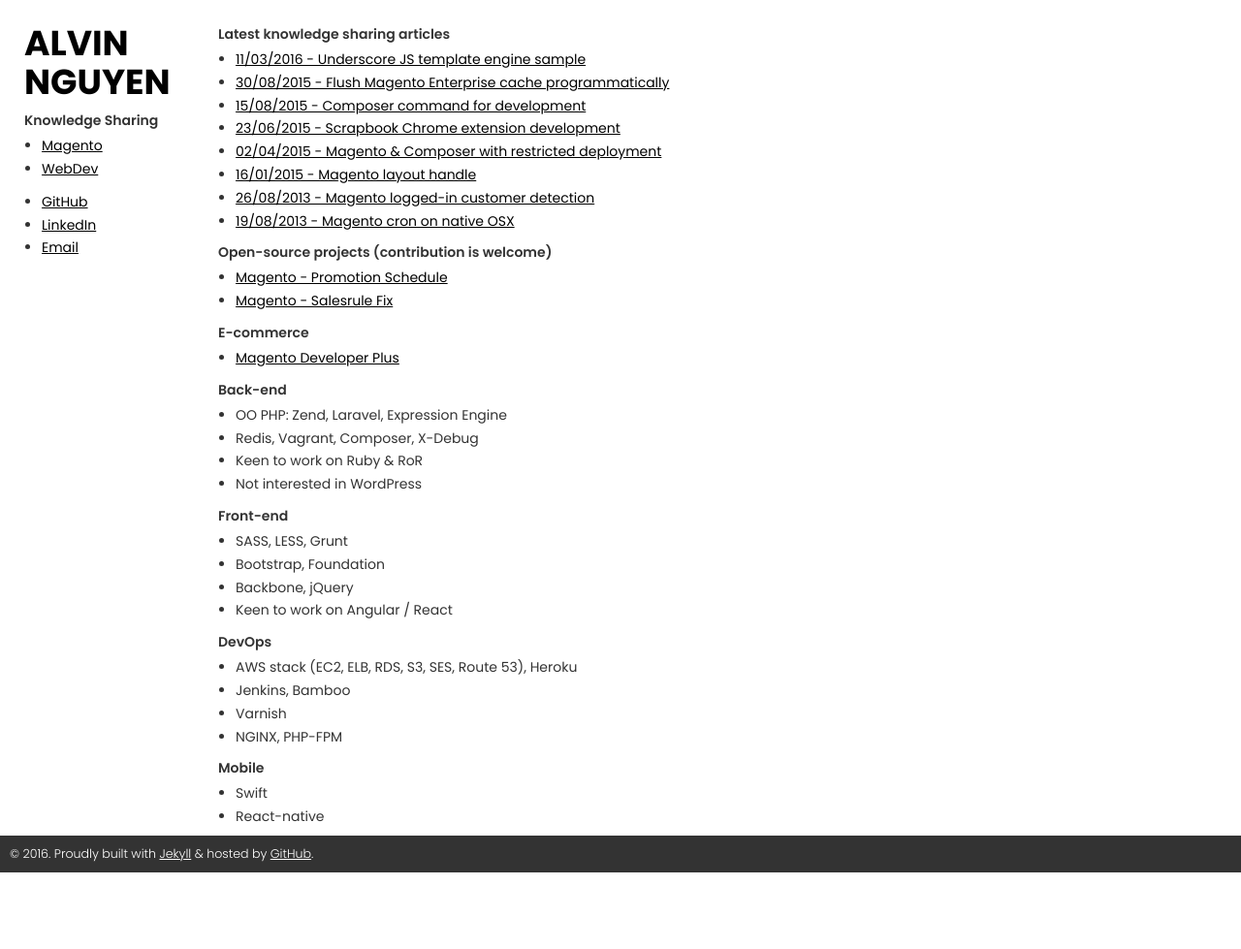
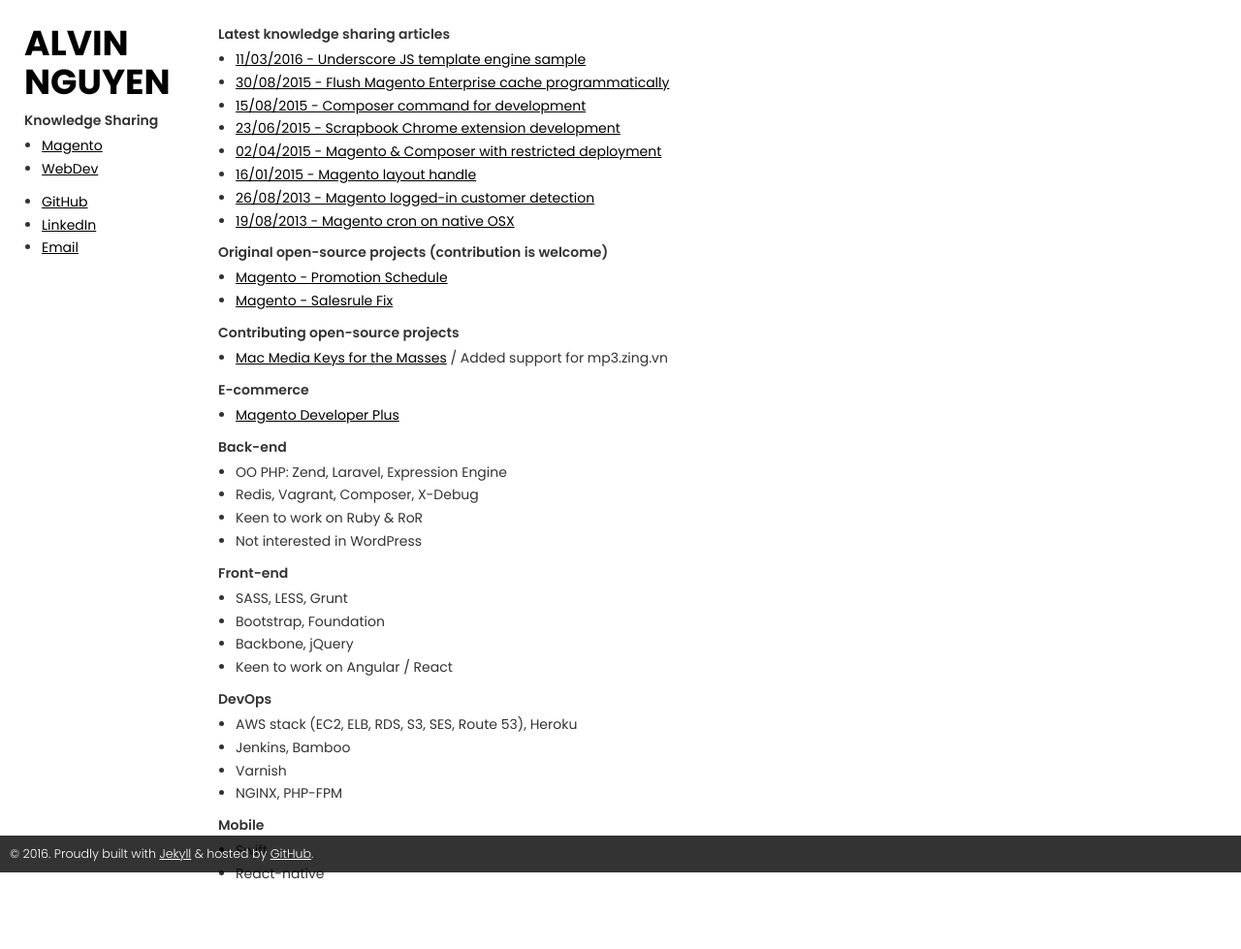
Before and after one commit to alvinnguyen/alvinnguyen.github.io, a Jekyll site: the page built from index.html, in a window 1280 px wide. Shown: the whole page at 97% size. Built offline with Jekyll 4.4.1, drawn with Linux system fonts in a browser that asks for light colours; before the commit the page ends 920 px from its top, so only the background shows below that.

Commit message:
Update contribution list

```diff
--- a/index.html
+++ b/index.html
@@ -5,10 +5,15 @@
 
 {% include templates/posts_list.html %}
 
-<b>Open-source projects (contribution is welcome)</b>
+<b>Original open-source projects (contribution is welcome)</b>
 <ul>
     <li><a href="https://github.com/alvinnguyen/promotionschedule">Magento - Promotion Schedule</a></li>
     <li><a href="https://github.com/alvinnguyen/salesrulefix">Magento - Salesrule Fix</a></li>
+</ul>
+<b>Contributing open-source projects</b>
+<ul>
+    <li>
+        <a href="https://github.com/alvinnguyen/beardedspice">Mac Media Keys for the Masses</a> / Added support for mp3.zing.vn</li>
 </ul>
 <b>E-commerce</b>
 <ul>
```
